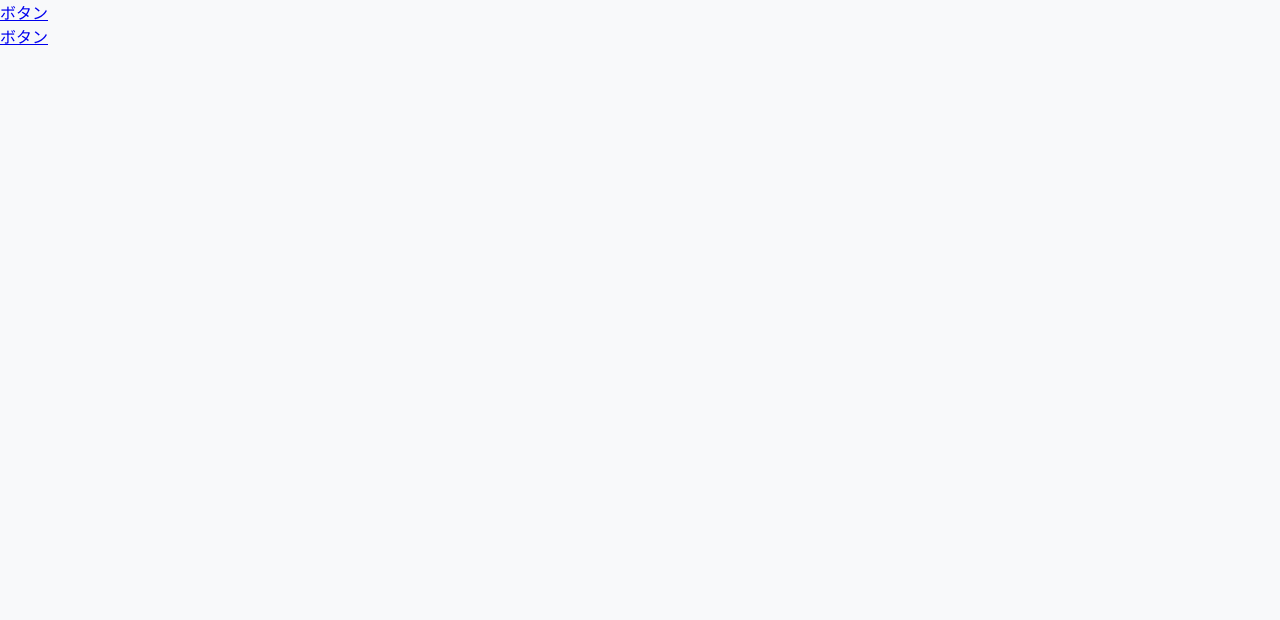
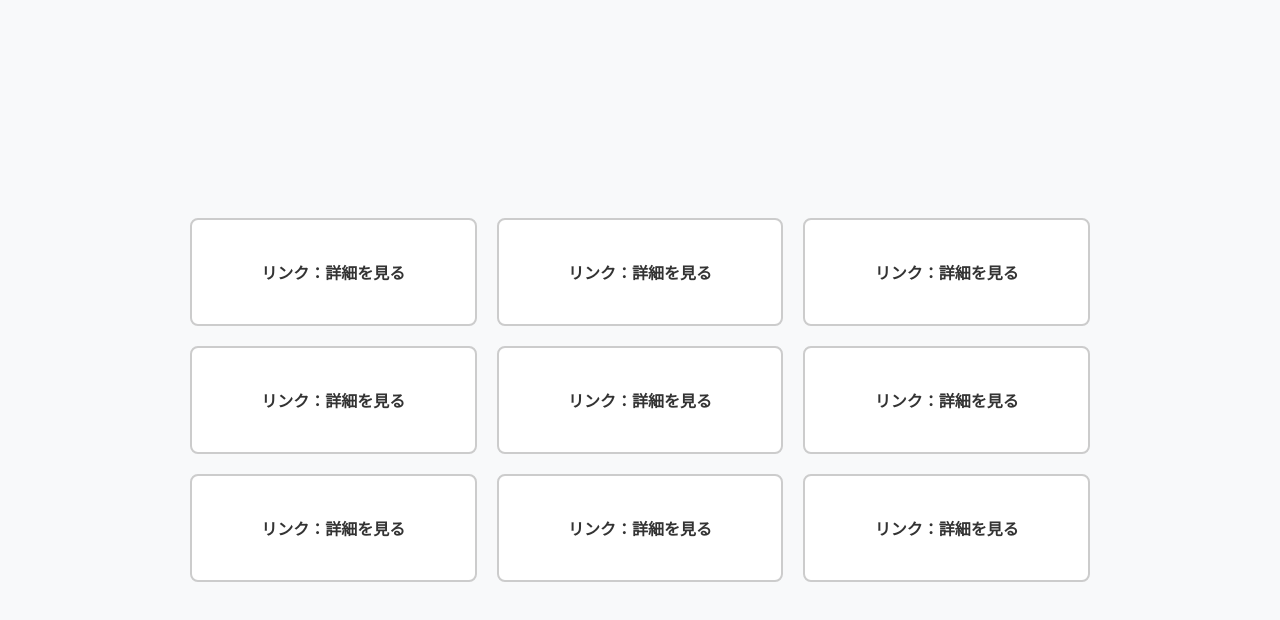
Before and after one commit to ss0-prog/rikuta-practice, a plain HTML site: page index.html in a window 1280 px wide. Drawn offline with Linux system fonts and the light colour scheme; files that its build step writes are made by us from their sources.

Commit message:
Update index.html

```diff
--- a/index.html
+++ b/index.html
@@ -3,22 +3,43 @@
 <head>
   <meta charset="UTF-8">
   <meta name="viewport" content="width=device-width, initial-scale=1.0">
-  <title>Test</title>
-    <link rel="stylesheet" href="./css/style.css">
+  <title>カードレイアウト</title>
+  <link rel="stylesheet" href="style.css">
 </head>
-
 <body>
 
-  <div class="container">
+  <div class="wrapper">
+    <div class="card-container">
 
-    <div class="box box-red">
-      <a href="#" class="text-purple">ボタン</a>
+      <div class="card">
+        <a href="https://www.google.com/">リンク：詳細を見る</a>
+      </div>
+      <div class="card">
+        <a href="https://www.google.com/">リンク：詳細を見る</a>
+      </div>
+      <div class="card">
+        <a href="https://www.google.com/">リンク：詳細を見る</a>
+      </div>
+      <div class="card">
+        <a href="https://www.google.com/">リンク：詳細を見る</a>
+      </div>
+      <div class="card">
+        <a href="https://www.google.com/">リンク：詳細を見る</a>
+      </div>
+      <div class="card">
+        <a href="https://www.google.com/">リンク：詳細を見る</a>
+      </div>
+      <div class="card">
+        <a href="https://www.google.com/">リンク：詳細を見る</a>
+      </div>
+      <div class="card">
+        <a href="https://www.google.com/">リンク：詳細を見る</a>
+      </div>
+      <div class="card">
+        <a href="https://www.google.com/">リンク：詳細を見る</a>
+      </div>
+
     </div>
-
-    <div class="box box-blue">
-      <a href="#" class="text-lime">ボタン</a>
-    </div>
-
   </div>
 
 </body>
```
